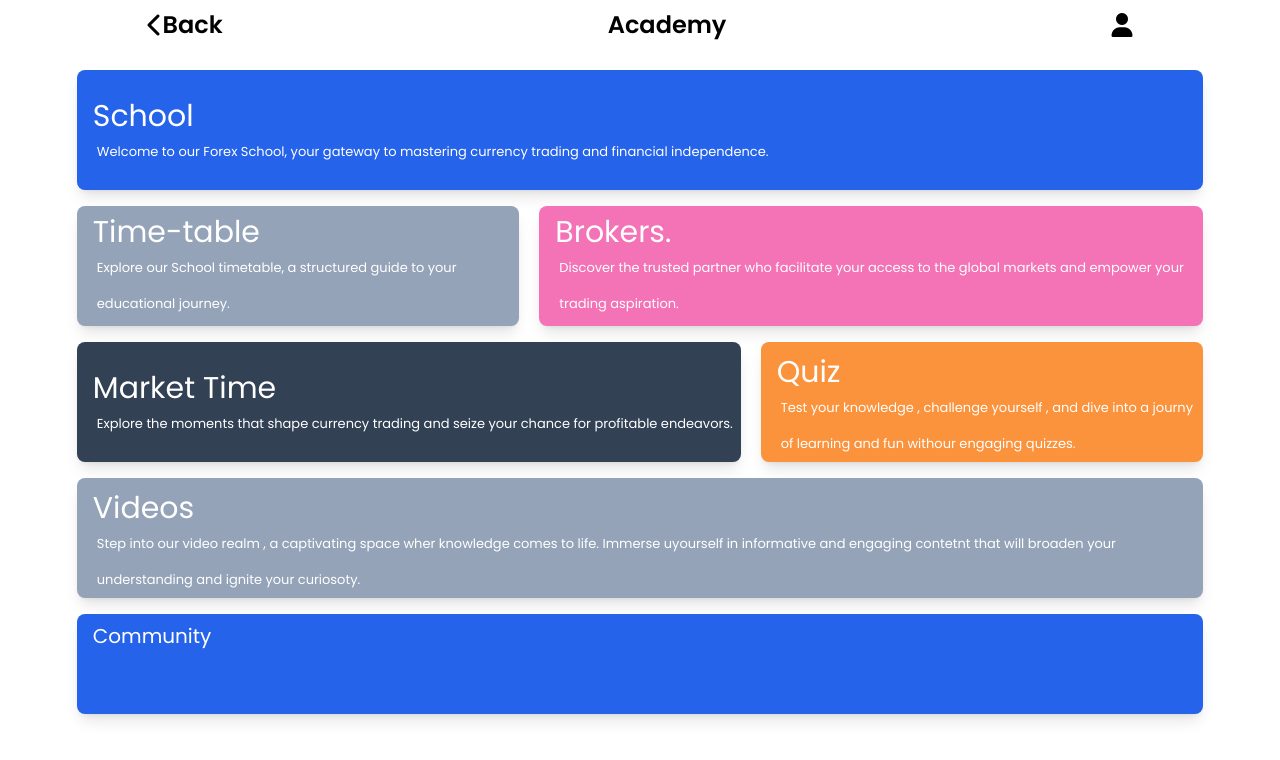
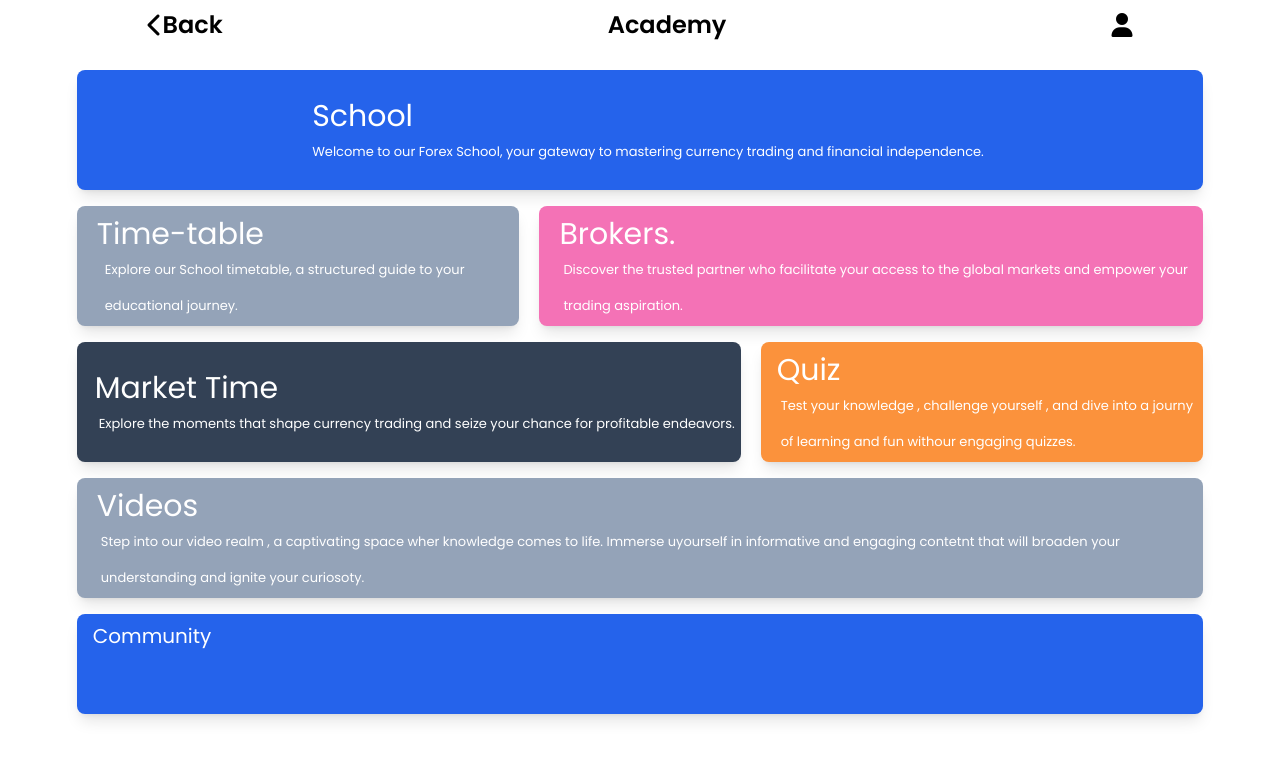
Before and after one commit to mzacom/NEW-GTA, a React (Vite) app in the folder client/: page /school in a window 1280 px wide. Shown: the top 760 px of the page. Built offline with nearby package versions, Linux system fonts and the light colour scheme.

Commit message:
academy chnges

```diff
--- a/client/src/pages/school/InitSchool.jsx
+++ b/client/src/pages/school/InitSchool.jsx
@@ -10,7 +10,9 @@ const InitSchool = () => {
         <Link className=" flex items-center " to={"/"}>
           <i class="fa-solid  fa-chevron-left"></i> Back{" "}
         </Link>
-        <div className=" flex justify-center items-center text-center ">Academy</div>
+        <div className=" flex justify-center items-center text-center ">
+          Academy
+        </div>
         <i class="fa-solid fa-user"></i>
       </div>
       <section
@@ -18,10 +20,10 @@ const InitSchool = () => {
         id="home"
       >
         {/* school */}
-        <section className="  w-[88%] h-[130px] md:flex md:flex-col md:justify-center leading-tight md:h-[120px] mx-auto rounded-lg  bg-blue-600  shadow-lg">
+        <section className=" px-2 w-[88%] flex justify-center items-center h-[145px] md:flex md:flex-col md:justify-center leading-tight md:h-[120px] mx-auto rounded-lg  bg-blue-600  shadow-lg">
           <h1 className=" text-white md:flex md:flex-col  pt-2 md:text-3xl pl-4 text-xl ">
             School
-            <p className=" text-[small] px-1    ">
+            <p className=" text-[small]  ">
               Welcome to our Forex School, your gateway to mastering currency
               trading and financial independence.
             </p>
@@ -30,16 +32,16 @@ const InitSchool = () => {
 
         {/* Brokers and timetable */}
         <section className=" mx-auto w-[88%] gap-5  flex flex-col md:flex-row">
-          <div className="md:w-[40%] h-[100px] md:h-[120px] bg-slate-400 rounded-lg shadow-lg ">
+          <div className="md:w-[40%] h-[140px]  px-1 flex justify-center items-center md:h-[120px] bg-slate-400 rounded-lg shadow-lg ">
             <h1 className=" text-white pt-2 pl-4 text-xl md:text-left text-[15px] md:text-3xl ">
               Time-table
-              <p className=" text-[small] px-1   ">
+              <p className=" text-[small] px-2   ">
                 Explore our School timetable, a structured guide to your
                 educational journey.
               </p>
             </h1>
           </div>
-          <div className=" md:w-[60%] h-[130px] bg-pink-400  md:h-[120px] rounded-lg shadow-lg ">
+          <div className=" md:w-[60%]  px-1 flex justify-center items-center h-[160px] bg-pink-400  md:h-[120px] rounded-lg shadow-lg ">
             <h1 className=" text-white pt-2 pl-4 text-[15px] text-xl md:text-3xl ">
               Brokers.
               <p className=" text-[small] px-1  ">
@@ -52,7 +54,7 @@ const InitSchool = () => {
 
         {/* Market Time and Quiz */}
         <section className=" mx-auto w-[88%] gap-5  flex flex-col md:flex-row">
-          <div className="md:w-[60%] h-[110px] md:h-[120px] md:justify-center py-1 md:flex md:flex-col bg-slate-700 rounded-lg shadow-lg ">
+          <div className="md:w-[60%] h-[140px] md:h-[120px] md:justify-center flex justify-center items-center md:flex md:flex-col bg-slate-700 rounded-lg shadow-lg ">
             <h1 className=" text-white pt-2 pl-4 text-[15px] text-xl md:text-3xl ">
               Market Time
               <p className=" text-[small] px-1   ">
@@ -62,7 +64,7 @@ const InitSchool = () => {
             </h1>
           </div>
 
-          <div className="md:w-[40%] h-[135px] md:h-[120px] py-1  bg-orange-400 rounded-lg shadow-lg ">
+          <div className="md:w-[40%] h-[155px] md:h-[120px] flex justify-center items-center  bg-orange-400 rounded-lg shadow-lg ">
             <h1 className=" text-white pt-2 pl-4 text-[15px] text-xl md:text-3xl ">
               Quiz
               <p className=" text-[small] px-1   ">
@@ -74,12 +76,14 @@ const InitSchool = () => {
         </section>
 
         {/* Videos */}
-        <section className=" w-[88%] h-[190px] py-1 mx-auto rounded-lg md:h-[120px] bg-slate-400  shadow-lg">
+        <section className=" w-[88%] flex justify-center items-center h-[220px] px-1 mx-auto rounded-lg md:h-[120px] bg-slate-400  shadow-lg">
           <h1 className=" text-white pt-2 pl-4 text-xl md:text-3xl ">
             Videos
             <p className=" text-[small] px-1   ">
-              Step into our video realm , a captivating space wher knowledge comes to life.
-              Immerse uyourself in informative and engaging contetnt that will broaden your understanding and ignite your curiosoty.
+              Step into our video realm , a captivating space wher knowledge
+              comes to life. Immerse uyourself in informative and engaging
+              contetnt that will broaden your understanding and ignite your
+              curiosoty.
             </p>
           </h1>
         </section>
```
